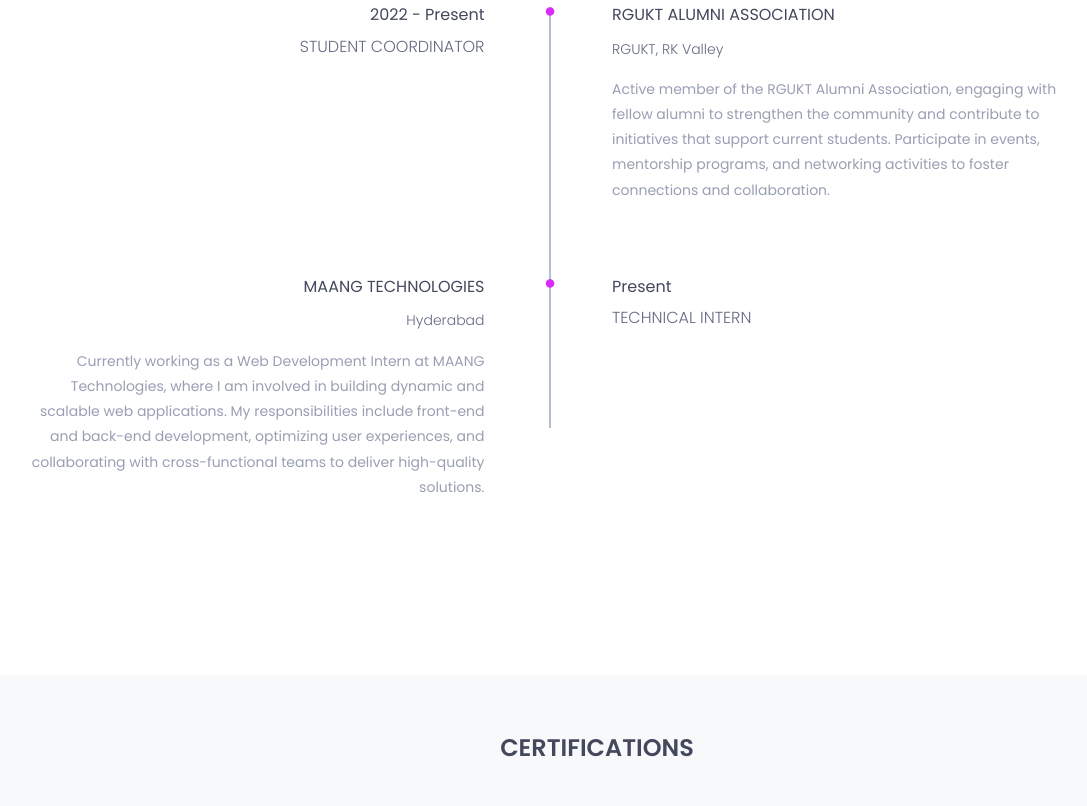
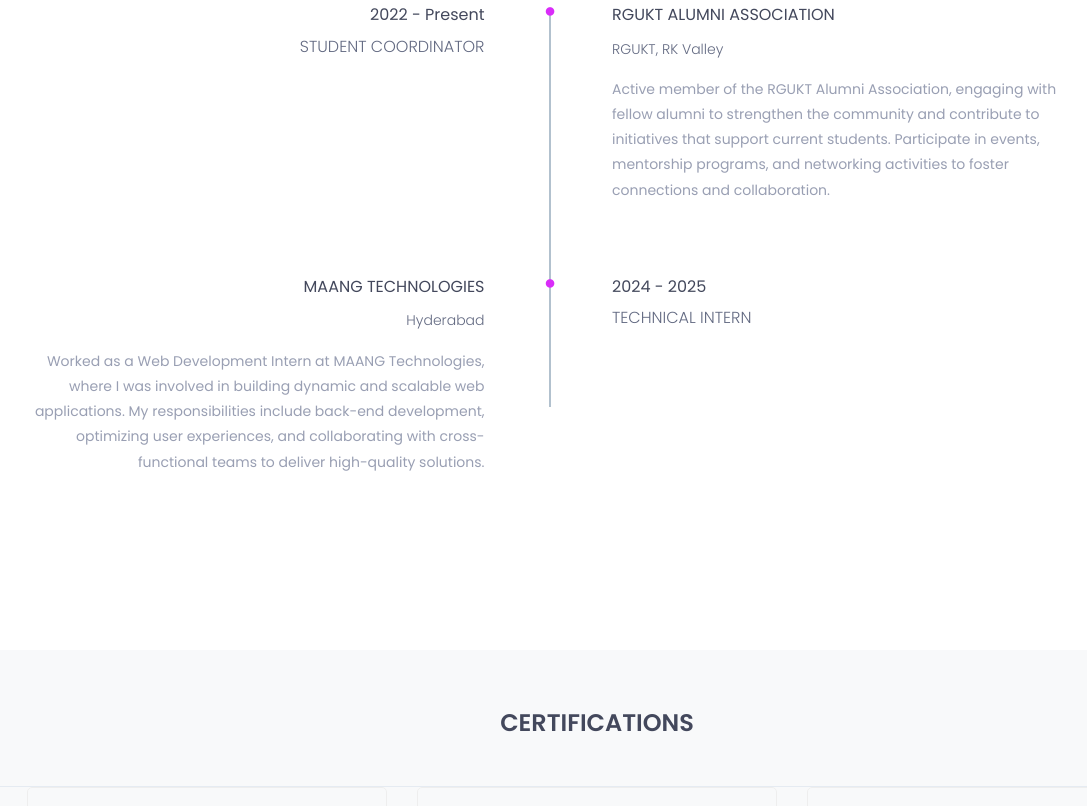
Before and after one commit to Sharanya-Jakkula/PORTFOLIO, a plain HTML site: page index.html in a window 1280 px wide. Shown: the part 3340-4146 px from the top of the page, without its empty margins (43-1130 px from the left). Drawn offline with nearby package versions, Linux system fonts and the light colour scheme.

Commit message:
made minor changes

```diff
--- a/index.html
+++ b/index.html
@@ -449,8 +449,8 @@
 														</h4>
 														<h5>Hyderabad</h5>
 														<p class="description">
-															Currently working as a Web Development Intern at MAANG Technologies, where I am involved in building
-															dynamic and scalable web applications. My responsibilities include front-end and back-end development,
+															Worked as a Web Development Intern at MAANG Technologies, where I was involved in building
+															dynamic and scalable web applications. My responsibilities include back-end development,
 															optimizing user experiences, and collaborating with cross-functional teams to deliver high-quality solutions.
 														</p>
 													</div><!--/.timeline-content-->
@@ -460,7 +460,7 @@
 												<div class="experience-time">
 													<h2>
 														<span><i class="fa fa-circle" aria-hidden="true"></i></span>
-														Present
+														2024 - 2025
 													</h2>
 													<h3>Technical Intern</h3>
 												</div><!--/.experience-time-->
```
